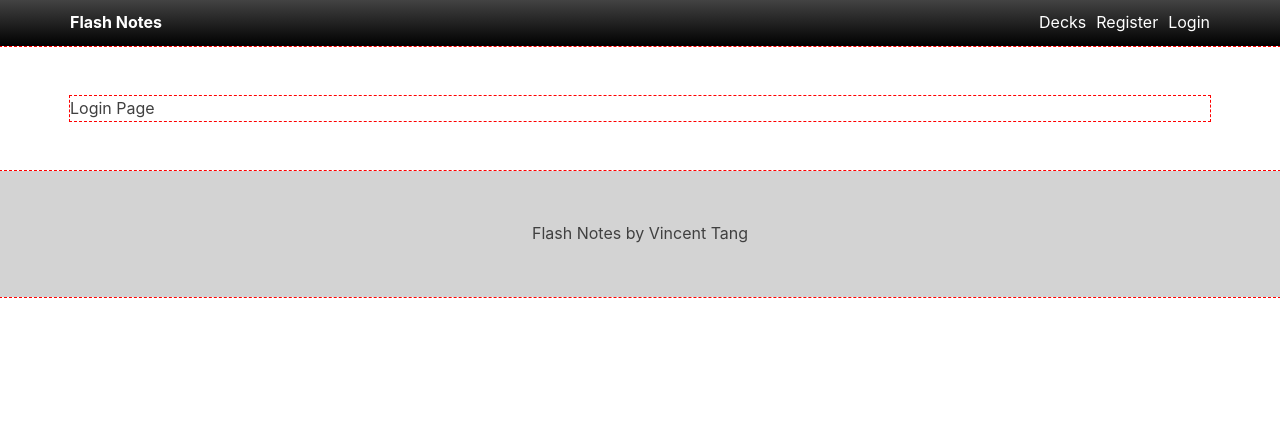
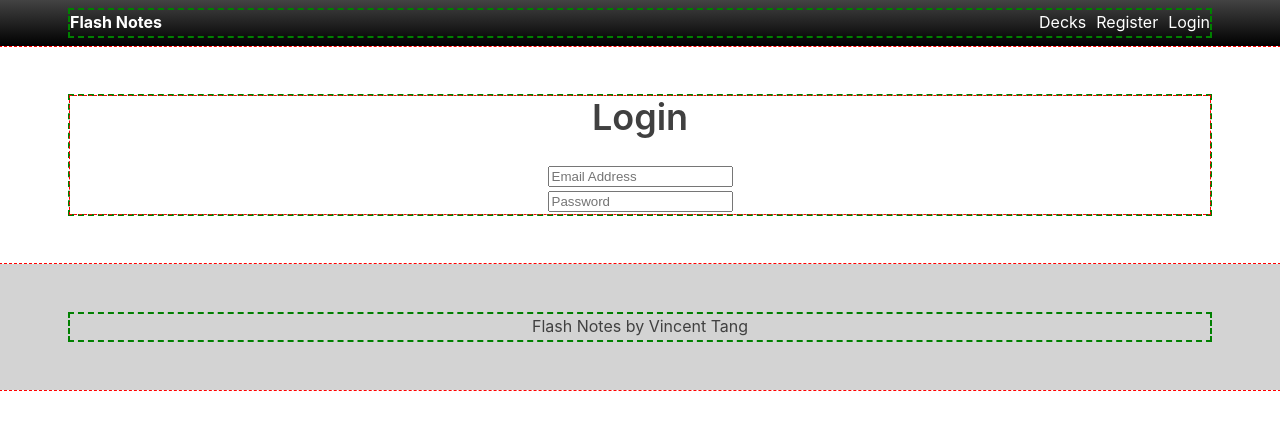
Before and after one commit to vincentntang/flashnotes-react, a React (Create React App) app in the folder frontend/: page /login in a window 1280 px wide. Shown: the top 430 px of the page. Built offline with nearby package versions, Linux system fonts and the light colour scheme.

Commit message:
Login Placeholder with Ability to input text fields

```diff
--- a/frontend/src/components/auth/Login.js
+++ b/frontend/src/components/auth/Login.js
@@ -1,7 +1,52 @@
 import React, { Component } from "react";
+import styled from "styled-components";
+import TextFieldGroup from "../common/TextFieldGroup";
 
-export default class Login extends Component {
+const StyledLogin = styled.section`
+  text-align: center;
+`;
+const StyledHeader = styled.div``;
+const StyledBody = styled.div``;
+
+class Login extends Component {
+  state = {
+    email: "",
+    password: "",
+    errors: {}
+  };
+  onChange = e => {
+    this.setState({
+      [e.target.name]: [e.target.value]
+    });
+  };
   render() {
-    return <div>Login Page</div>;
+    const { errors } = this.state;
+    return (
+      <StyledLogin>
+        <StyledHeader>
+          <h1>Login</h1>
+        </StyledHeader>
+        <StyledBody>
+          <TextFieldGroup
+            placeholder="Email Address"
+            name="email"
+            type="email"
+            value={this.state.email}
+            onChange={this.onChange}
+            error={errors.email}
+          />
+          <TextFieldGroup
+            placeholder="Password"
+            name="password"
+            type="password"
+            value={this.state.password}
+            onChange={this.onChange}
+            error={errors.password}
+          />
+        </StyledBody>
+      </StyledLogin>
+    );
   }
 }
+
+export default Login;
--- a/frontend/src/components/common/TextFieldGroup.js
+++ b/frontend/src/components/common/TextFieldGroup.js
@@ -2,16 +2,7 @@ import React from "react";
 import styled from "styled-components";
 import PropTypes from "prop-types";
 
-const TextFieldStyles = styled.div`
-  text-align: center;
-  padding: 50px;
-  border: 1px solid red;
-  flex: 1;
-  background-color: ${props => props.theme.offWhite};
-  p {
-    color: ${props => (props.toggled ? "blue" : "green")};
-  }
-`;
+const TextFieldStyles = styled.div``;
 const StyledInfo = styled.div``;
 
 const StyledErrors = styled.div``;
--- a/frontend/src/global.scss
+++ b/frontend/src/global.scss
@@ -27,5 +27,8 @@
 
 // This is so I can see the base container of each component
 body > * > * > *{
-  outline: 0.5px dashed red;
+  outline: 1px dashed red;
 }
+body > * > * > * > *{
+  outline: 2px dashed green;
+}
```
